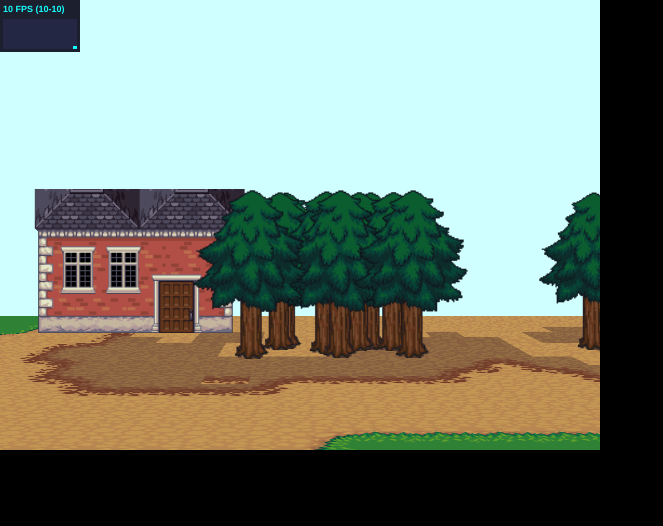
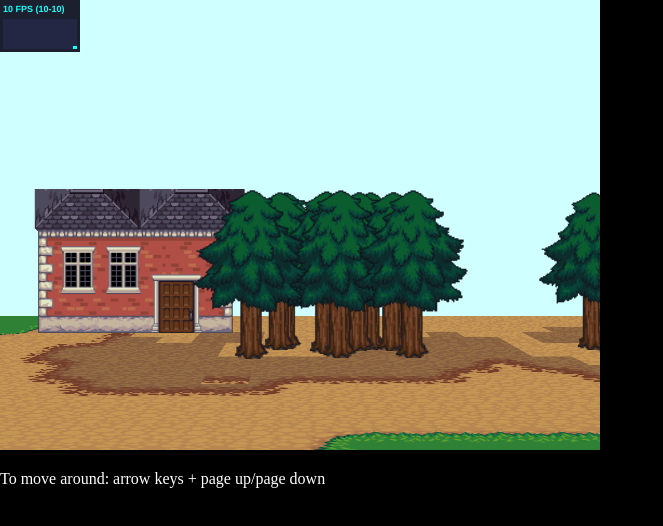
Before and after one commit to slowfrog/chickenpix, a plain HTML site: page index.html in a window 1280 px wide. Shown: the whole page, without its empty margins (0-663 px from the left). Drawn offline with Linux system fonts and the light colour scheme; animation ran at ten frames a second.

Commit message:
Added explanation text.
Also added .gitignore and .gitattributes

```diff
--- a/index.html
+++ b/index.html
@@ -9,11 +9,13 @@ html, body {
   padding: 0;
   margin: 0;
   background-color: black;
+  color: white;
 }
     </style>
 
   </head>
   <body onload="Test3JS.init()">
     <div id="container"></div>
+    <p>To move around: arrow keys + page up/page down</p>
   </body>
 </html>
```
Also changed, not shown: 2 other files.
